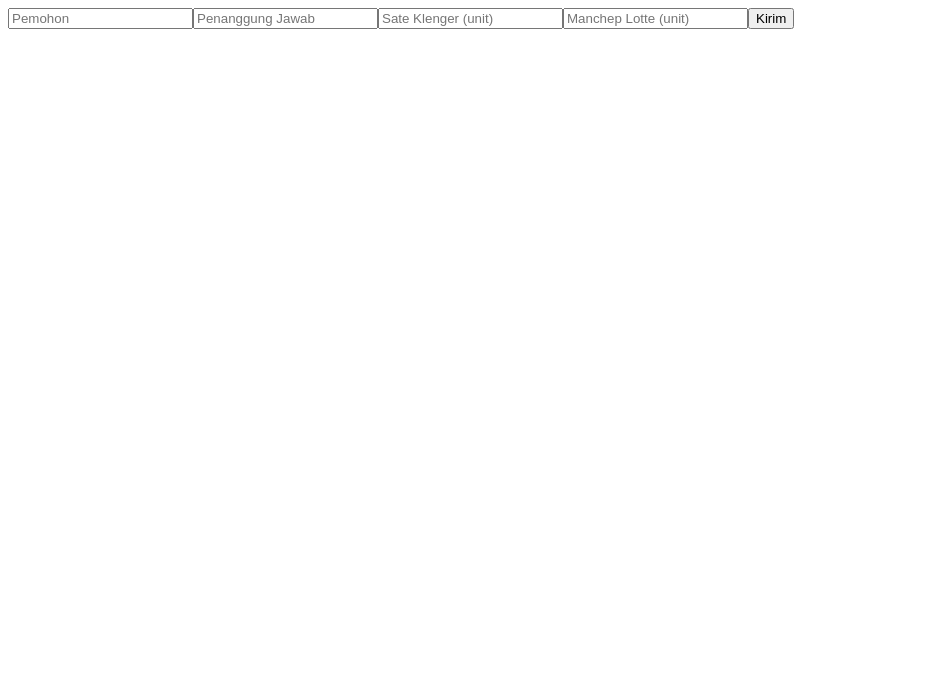
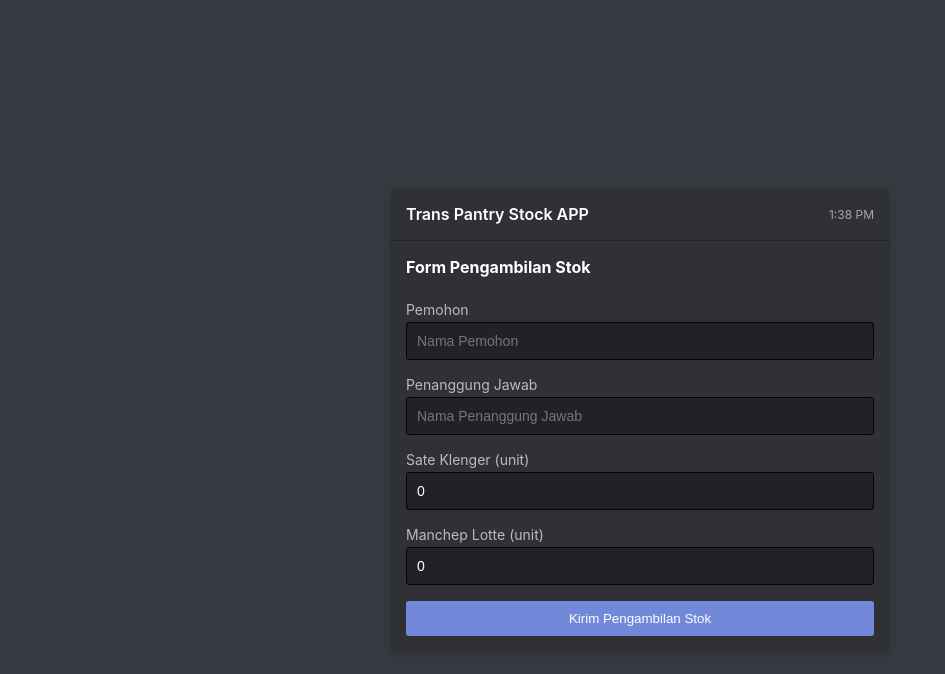
Before and after one commit to sayheysob/tabib-pulau, a Next.js app: page / in a window 1280 px wide. Shown: the top 674 px of the page, without its empty margins (0-945 px from the left). Built offline with nearby package versions, Linux system fonts and the light colour scheme.

Commit message:
Update index.js

```diff
--- a/pages/index.js
+++ b/pages/index.js
@@ -4,27 +4,351 @@ export default function Home() {
   const [form, setForm] = useState({
     pemohon: '',
     penanggungJawab: '',
-    makanan: 0,
-    minuman: 0,
+    sateKlenger: 0,
+    manchepLotte: 0,
   });
+
+  const [submission, setSubmission] = useState(null);
+  const [currentTime, setCurrentTime] = useState(new Date());
+
+  // Update time every minute
+  setInterval(() => {
+    setCurrentTime(new Date());
+  }, 60000);
 
   const handleSubmit = async (e) => {
     e.preventDefault();
-    await fetch('/api/submit', {
-      method: 'POST',
-      headers: { 'Content-Type': 'application/json' },
-      body: JSON.stringify(form),
+    try {
+      const response = await fetch('/api/submit', {
+        method: 'POST',
+        headers: { 'Content-Type': 'application/json' },
+        body: JSON.stringify(form),
+      });
+      const data = await response.json();
+      setSubmission({
+        ...form,
+        timestamp: new Date(),
+        remainingSateKlenger: 150 - form.sateKlenger,
+        remainingManchepLotte: 150 - form.manchepLotte
+      });
+    } catch (error) {
+      alert('Error submitting data');
+    }
+  };
+
+  const formatTime = (date) => {
+    return date.toLocaleTimeString('en-US', {
+      hour: 'numeric',
+      minute: 'numeric',
+      hour12: true
     });
-    alert('Data terkirim!');
+  };
+
+  const formatDate = (date) => {
+    const options = { weekday: 'long', year: 'numeric', month: 'long', day: 'numeric' };
+    return date.toLocaleDateString('id-ID', options);
   };
 
   return (
-    <form onSubmit={handleSubmit}>
-      <input type="text" placeholder="Pemohon" onChange={e => setForm({...form, pemohon: e.target.value})} />
-      <input type="text" placeholder="Penanggung Jawab" onChange={e => setForm({...form, penanggungJawab: e.target.value})} />
-      <input type="number" placeholder="Sate Klenger (unit)" onChange={e => setForm({...form, makanan: Number(e.target.value)})} />
-      <input type="number" placeholder="Manchep Lotte (unit)" onChange={e => setForm({...form, minuman: Number(e.target.value)})} />
-      <button type="submit">Kirim</button>
-    </form>
+    <div className="app-container">
+      <div className="discord-app">
+        <div className="header">
+          <h1>Trans Pantry Stock APP</h1>
+          <div className="time">{formatTime(currentTime)}</div>
+        </div>
+
+        <div className="content">
+          {submission ? (
+            <div className="submission-result">
+              <h2>Detail Pengambilan Stok</h2>
+              <p>Pengambilan stok telah dilakukan pada {formatDate(submission.timestamp)} pukul {formatTime(submission.timestamp)}</p>
+
+              <div className="table-container">
+                <table>
+                  <tr>
+                    <th>Pemohon</th>
+                    <th>Penanggung Jawab</th>
+                  </tr>
+                  <tr>
+                    <td>{submission.pemohon}</td>
+                    <td>{submission.penanggungJawab}</td>
+                  </tr>
+                </table>
+
+                <table>
+                  <tr>
+                    <th colSpan="2">Barang yang Diambil</th>
+                  </tr>
+                  <tr>
+                    <td>• Sate Klenger: {submission.sateKlenger} unit</td>
+                    <td></td>
+                  </tr>
+                  <tr>
+                    <td>• Manchep Lotte: {submission.manchepLotte} unit</td>
+                    <td></td>
+                  </tr>
+                </table>
+
+                <table>
+                  <tr>
+                    <th colSpan="2">Sisa Stok Makanan</th>
+                  </tr>
+                  <tr>
+                    <td>• Sate Klenger: {submission.remainingSateKlenger} unit</td>
+                    <td></td>
+                  </tr>
+                </table>
+
+                <table>
+                  <tr>
+                    <th colSpan="2">Sisa Stok Minuman</th>
+                  </tr>
+                  <tr>
+                    <td>• Manchep Lotte: {submission.remainingManchepLotte} unit</td>
+                    <td></td>
+                  </tr>
+                </table>
+
+                <table>
+                  <tr>
+                    <th colSpan="2">Total Stok Tersisa</th>
+                  </tr>
+                  <tr>
+                    <td>Total Makanan: {submission.remainingSateKlenger} unit</td>
+                    <td></td>
+                  </tr>
+                  <tr>
+                    <td>Total Minuman: {submission.remainingManchepLotte} unit</td>
+                    <td></td>
+                  </tr>
+                </table>
+              </div>
+
+              <div className="footer">
+                <p>Trans Pantry - Sistem Management Inventaris • Today at {formatTime(submission.timestamp)}</p>
+              </div>
+
+              <button
+                className="new-request-button"
+                onClick={() => setSubmission(null)}
+              >
+                Buat Permintaan Baru
+              </button>
+            </div>
+          ) : (
+            <form onSubmit={handleSubmit} className="withdrawal-form">
+              <h2>Form Pengambilan Stok</h2>
+
+              <div className="form-group">
+                <label htmlFor="pemohon">Pemohon</label>
+                <input
+                  type="text"
+                  id="pemohon"
+                  placeholder="Nama Pemohon"
+                  value={form.pemohon}
+                  onChange={e => setForm({...form, pemohon: e.target.value})}
+                  required
+                />
+              </div>
+
+              <div className="form-group">
+                <label htmlFor="penanggungJawab">Penanggung Jawab</label>
+                <input
+                  type="text"
+                  id="penanggungJawab"
+                  placeholder="Nama Penanggung Jawab"
+                  value={form.penanggungJawab}
+                  onChange={e => setForm({...form, penanggungJawab: e.target.value})}
+                  required
+                />
+              </div>
+
+              <div className="form-group">
+                <label htmlFor="sateKlenger">Sate Klenger (unit)</label>
+                <input
+                  type="number"
+                  id="sateKlenger"
+                  min="0"
+                  max="150"
+                  value={form.sateKlenger}
+                  onChange={e => setForm({...form, sateKlenger: parseInt(e.target.value) || 0})}
+                  required
+                />
+              </div>
+
+              <div className="form-group">
+                <label htmlFor="manchepLotte">Manchep Lotte (unit)</label>
+                <input
+                  type="number"
+                  id="manchepLotte"
+                  min="0"
+                  max="150"
+                  value={form.manchepLotte}
+                  onChange={e => setForm({...form, manchepLotte: parseInt(e.target.value) || 0})}
+                  required
+                />
+              </div>
+
+              <button type="submit" className="submit-button">Kirim Pengambilan Stok</button>
+            </form>
+          )}
+        </div>
+      </div>
+
+      <style jsx>{`
+        .app-container {
+          display: flex;
+          justify-content: center;
+          align-items: center;
+          min-height: 100vh;
+          background-color: #36393f;
+          padding: 20px;
+          font-family: 'Inter', sans-serif;
+        }
+
+        .discord-app {
+          width: 100%;
+          max-width: 500px;
+          background-color: #2f3136;
+          border-radius: 8px;
+          box-shadow: 0 4px 6px rgba(0, 0, 0, 0.1);
+          overflow: hidden;
+        }
+
+        .header {
+          padding: 16px;
+          border-bottom: 1px solid #202225;
+          display: flex;
+          justify-content: space-between;
+          align-items: center;
+        }
+
+        .header h1 {
+          margin: 0;
+          font-size: 16px;
+          font-weight: 600;
+          color: white;
+        }
+
+        .time {
+          font-size: 12px;
+          color: #a3a6aa;
+        }
+
+        .content {
+          padding: 16px;
+        }
+
+        h2 {
+          font-size: 16px;
+          margin-top: 0;
+          margin-bottom: 8px;
+          color: white;
+        }
+
+        .content p {
+          font-size: 14px;
+          margin-top: 0;
+          margin-bottom: 16px;
+          color: #b9bbbe;
+        }
+
+        .table-container {
+          margin-bottom: 16px;
+        }
+
+        table {
+          width: 100%;
+          border-collapse: collapse;
+          margin-bottom: 16px;
+        }
+
+        th {
+          text-align: left;
+          padding: 8px;
+          background-color: #202225;
+          color: white;
+          font-weight: 600;
+          font-size: 14px;
+        }
+
+        td {
+          padding: 8px;
+          font-size: 14px;
+          border-bottom: 1px solid #202225;
+        }
+
+        .footer {
+          font-size: 12px;
+          color: #72767d;
+          margin-top: 16px;
+          padding-top: 8px;
+          border-top: 1px solid #202225;
+        }
+
+        .withdrawal-form {
+          display: flex;
+          flex-direction: column;
+          gap: 16px;
+        }
+
+        .form-group {
+          display: flex;
+          flex-direction: column;
+          gap: 4px;
+        }
+
+        label {
+          font-size: 14px;
+          color: #b9bbbe;
+        }
+
+        input {
+          padding: 10px;
+          background-color: #202225;
+          border: 1px solid #040405;
+          border-radius: 3px;
+          color: white;
+          font-size: 14px;
+        }
+
+        input:focus {
+          outline: none;
+          border-color: #7289da;
+        }
+
+        .submit-button, .new-request-button {
+          padding: 10px 16px;
+          background-color: #7289da;
+          color: white;
+          border: none;
+          border-radius: 3px;
+          font-weight: 500;
+          cursor: pointer;
+          transition: background-color 0.2s;
+        }
+
+        .submit-button:hover, .new-request-button:hover {
+          background-color: #677bc4;
+        }
+
+        .new-request-button {
+          width: 100%;
+          margin-top: 16px;
+          background-color: #4f545c;
+        }
+
+        .new-request-button:hover {
+          background-color: #5d6269;
+        }
+      `}</style>
+
+      <style jsx global>{`
+        body {
+          margin: 0;
+          font-family: 'Inter', -apple-system, BlinkMacSystemFont, 'Segoe UI', Roboto, Oxygen, Ubuntu, Cantarell, sans-serif;
+        }
+      `}</style>
+    </div>
   );
 }
```
